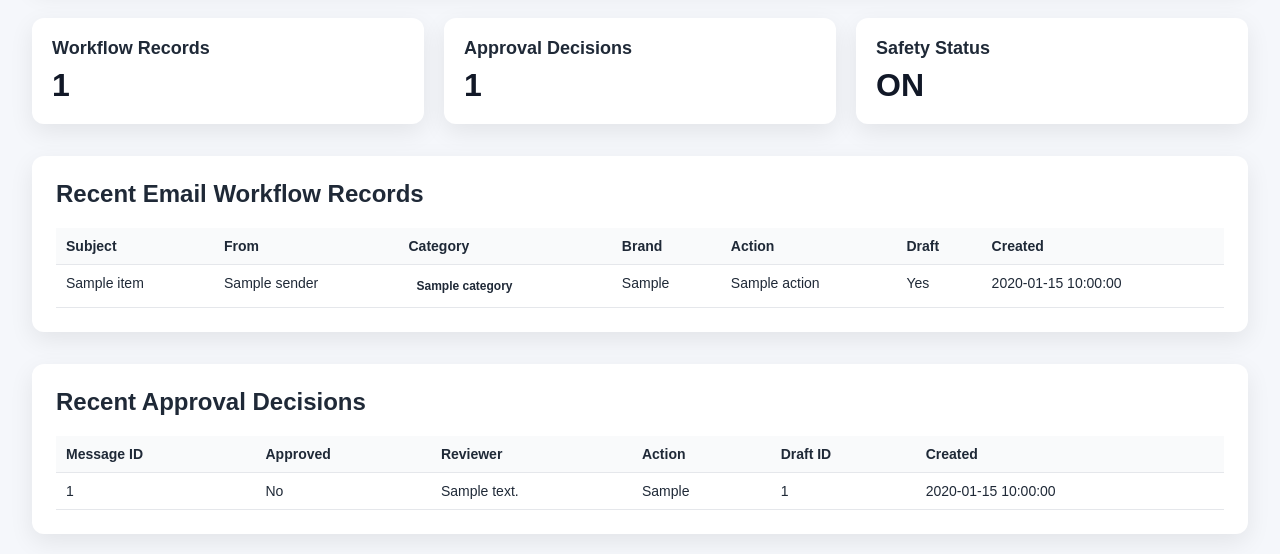
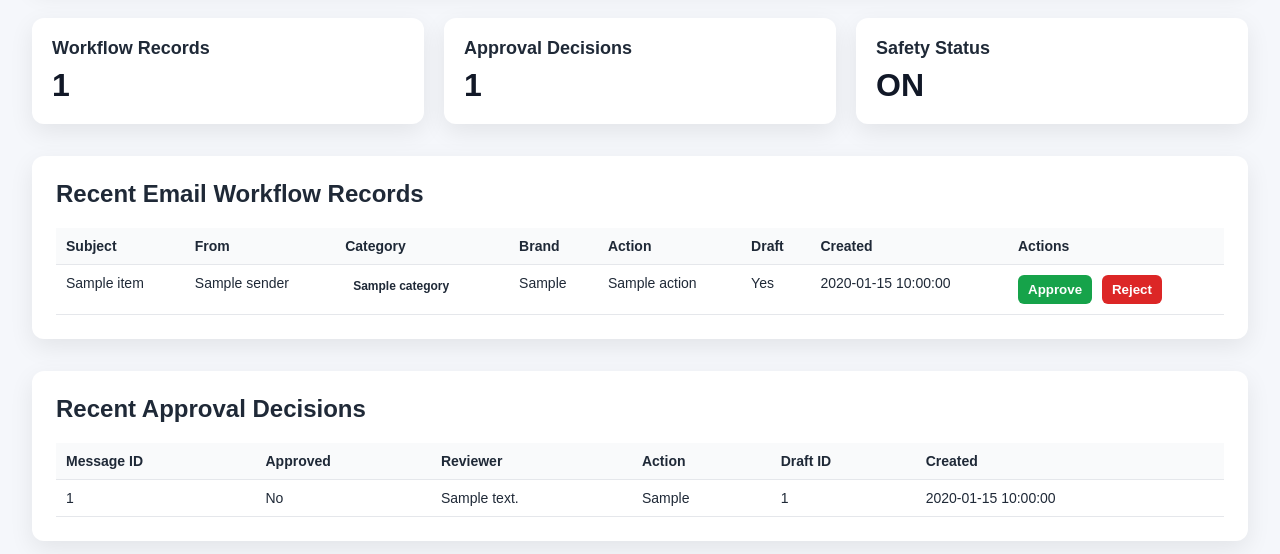
Before and after one commit to JasonAlanJames/jppmsolutions-ai-business-ops-agent, a FastAPI app: template app/templates/dashboard.html in a window 1280 px wide. Shown: the part 365-919 px from the top of the page. Run offline with FastAPI, Linux system fonts and the light colour scheme; the template is opened without the code that fills it: most values are stand-ins (such as "Sample title", 1, 10 or a date in 2020).

Commit message:
Add dashboard approval action buttons

```diff
--- a/app/main.py
+++ b/app/main.py
@@ -201,6 +201,56 @@ def dashboard_run_triage(
     )
 
 
+@app.post("/dashboard/approve/{message_id}")
+def dashboard_approve_email(
+    message_id: str,
+    request: Request,
+    admin: dict = Depends(require_dashboard_user),
+    db: Session = Depends(get_db),
+):
+    approval_request = ApprovalRequest(
+        message_id=message_id,
+        approved=True,
+        reviewer=admin.get("email", "dashboard-admin"),
+        notes="Approved from dashboard.",
+    )
+
+    process_approval(
+        request=approval_request,
+        db=db,
+    )
+
+    return RedirectResponse(
+        url="/dashboard",
+        status_code=303,
+    )
+
+
+@app.post("/dashboard/reject/{message_id}")
+def dashboard_reject_email(
+    message_id: str,
+    request: Request,
+    admin: dict = Depends(require_dashboard_user),
+    db: Session = Depends(get_db),
+):
+    approval_request = ApprovalRequest(
+        message_id=message_id,
+        approved=False,
+        reviewer=admin.get("email", "dashboard-admin"),
+        notes="Rejected from dashboard.",
+    )
+
+    process_approval(
+        request=approval_request,
+        db=db,
+    )
+
+    return RedirectResponse(
+        url="/dashboard",
+        status_code=303,
+    )
+
+
 @app.get("/login")
 async def login(request: Request):
     redirect_uri = os.getenv(
--- a/app/templates/dashboard.html
+++ b/app/templates/dashboard.html
@@ -178,6 +178,7 @@
                     <th>Action</th>
                     <th>Draft</th>
                     <th>Created</th>
+                    <th>Actions</th>
                 </tr>
             </thead>
             <tbody>
@@ -194,6 +195,36 @@
                     <td>{{ item.action }}</td>
                     <td>{{ "Yes" if item.draft_created else "No" }}</td>
                     <td>{{ item.created_at }}</td>
+                    <td>
+    <form method="post" action="/dashboard/approve/{{ item.message_id }}" style="display:inline;">
+        <button type="submit" style="
+            background:#16a34a;
+            color:white;
+            border:none;
+            border-radius:6px;
+            padding:7px 10px;
+            font-weight:700;
+            cursor:pointer;
+            margin-right:6px;
+        ">
+            Approve
+        </button>
+    </form>
+
+    <form method="post" action="/dashboard/reject/{{ item.message_id }}" style="display:inline;">
+        <button type="submit" style="
+            background:#dc2626;
+            color:white;
+            border:none;
+            border-radius:6px;
+            padding:7px 10px;
+            font-weight:700;
+            cursor:pointer;
+        ">
+            Reject
+        </button>
+    </form>
+</td>
                 </tr>
                 {% endfor %}
             </tbody>
```
Also changed, not shown: tests/test_dashboard.py (+14 -0 lines).
